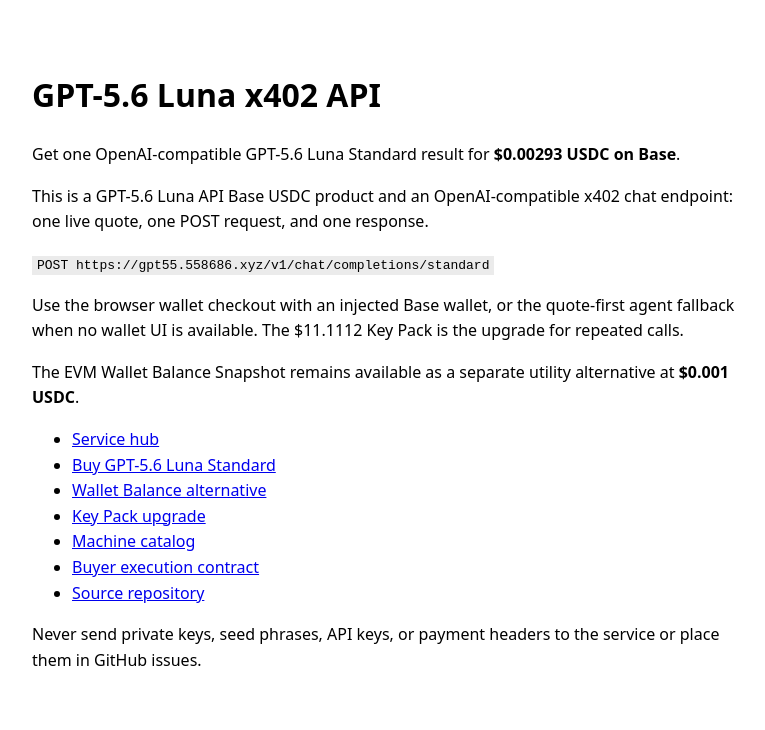
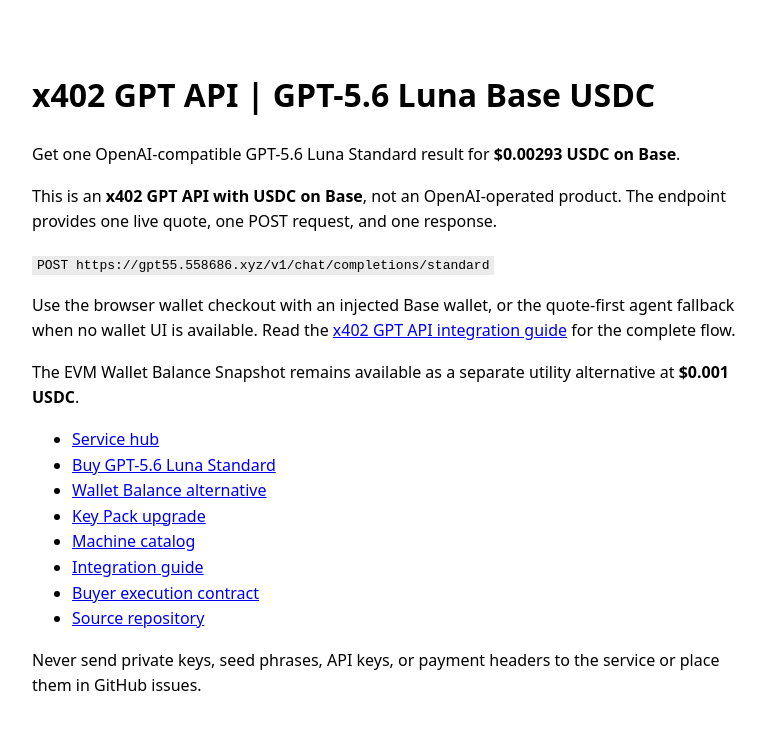
Before and after one commit to wangletiand/gpt55-x402-gateway, a website: page docs/index.html in a window 1280 px wide. Shown: the whole page, without its empty margins (248-1013 px from the left). Drawn offline with Linux system fonts and the light colour scheme.

Commit message:
Align GitHub Pages with x402 GPT API discovery
Merge verified Pages discovery copy and regression tests.

```diff
--- a/docs/index.html
+++ b/docs/index.html
@@ -3,25 +3,25 @@
 <head>
   <meta charset="utf-8">
   <meta name="viewport" content="width=device-width, initial-scale=1">
-  <title>GPT-5.6 Luna x402 API | OpenAI-Compatible | $0.00293 USDC</title>
-  <meta name="description" content="OpenAI-compatible GPT-5.6 Luna x402 API: one Base USDC request for $0.00293, paid by browser wallet or a quote-first agent fallback.">
+  <title>x402 GPT API | GPT-5.6 Luna Base USDC | $0.00293</title>
+  <meta name="description" content="x402 GPT API with USDC on Base: one OpenAI-compatible GPT-5.6 Luna Standard request for $0.00293, paid by browser wallet or a quote-first agent fallback.">
   <meta name="robots" content="index,follow,max-snippet:-1,max-image-preview:large,max-video-preview:-1">
   <meta property="og:type" content="website">
   <meta property="og:url" content="https://gpt55.558686.xyz/x402/service">
-  <meta property="og:title" content="GPT-5.6 Luna x402 API | OpenAI-Compatible | $0.00293 USDC">
-  <meta property="og:description" content="OpenAI-compatible GPT-5.6 Luna x402 API: one Base USDC request for $0.00293, paid by browser wallet or a quote-first agent fallback.">
+  <meta property="og:title" content="x402 GPT API | GPT-5.6 Luna Base USDC | $0.00293">
+  <meta property="og:description" content="x402 GPT API with USDC on Base: one OpenAI-compatible GPT-5.6 Luna Standard request for $0.00293, paid by browser wallet or a quote-first agent fallback.">
   <meta property="og:site_name" content="GPT55">
   <meta name="twitter:card" content="summary">
-  <meta name="twitter:title" content="GPT-5.6 Luna x402 API | OpenAI-Compatible | $0.00293 USDC">
-  <meta name="twitter:description" content="OpenAI-compatible GPT-5.6 Luna x402 API: one Base USDC request for $0.00293, paid by browser wallet or a quote-first agent fallback.">
+  <meta name="twitter:title" content="x402 GPT API | GPT-5.6 Luna Base USDC | $0.00293">
+  <meta name="twitter:description" content="x402 GPT API with USDC on Base: one OpenAI-compatible GPT-5.6 Luna Standard request for $0.00293, paid by browser wallet or a quote-first agent fallback.">
   <link rel="canonical" href="https://gpt55.558686.xyz/x402/service">
   <script type="application/ld+json">
     {
       "@context": "https://schema.org",
       "@type": "SoftwareApplication",
       "@id": "https://gpt55.558686.xyz/x402/service#software",
-      "name": "GPT-5.6 Luna Standard x402 API",
-      "description": "OpenAI-compatible GPT-5.6 Luna x402 API: one Base USDC request for $0.00293, paid by browser wallet or a quote-first agent fallback.",
+      "name": "x402 GPT API | GPT-5.6 Luna Standard",
+      "description": "x402 GPT API with USDC on Base: one OpenAI-compatible GPT-5.6 Luna Standard request for $0.00293, paid by browser wallet or a quote-first agent fallback. Not an OpenAI-operated product.",
       "url": "https://gpt55.558686.xyz/x402/service",
       "applicationCategory": "DeveloperApplication",
       "operatingSystem": "Web",
@@ -49,15 +49,17 @@
 </head>
 <body>
   <main>
-    <h1>GPT-5.6 Luna x402 API</h1>
+    <h1>x402 GPT API | GPT-5.6 Luna Base USDC</h1>
     <p>Get one OpenAI-compatible GPT-5.6 Luna Standard result for
       <strong>$0.00293 USDC on Base</strong>.</p>
-    <p>This is a GPT-5.6 Luna API Base USDC product and an OpenAI-compatible x402 chat
-      endpoint: one live quote, one POST request, and one response.</p>
+    <p>This is an <strong>x402 GPT API with USDC on Base</strong>, not an
+      OpenAI-operated product. The endpoint provides one live quote, one POST
+      request, and one response.</p>
     <p><code>POST https://gpt55.558686.xyz/v1/chat/completions/standard</code></p>
     <p>Use the browser wallet checkout with an injected Base wallet, or the
-      quote-first agent fallback when no wallet UI is available. The $11.1112
-      Key Pack is the upgrade for repeated calls.</p>
+      quote-first agent fallback when no wallet UI is available. Read the
+      <a href="https://gpt55.558686.xyz/x402/guides/ai-agent-x402-api">x402 GPT API integration guide</a>
+      for the complete flow.</p>
     <p>The EVM Wallet Balance Snapshot remains available as a separate utility
       alternative at <strong>$0.001 USDC</strong>.</p>
     <ul>
@@ -66,6 +68,7 @@
       <li><a href="https://gpt55.558686.xyz/x402/service?checkout=evm-wallet-balance">Wallet Balance alternative</a></li>
       <li><a href="https://x402-key.558686.xyz/x402/checkout">Key Pack upgrade</a></li>
       <li><a href="https://gpt55.558686.xyz/x402/service.json">Machine catalog</a></li>
+      <li><a href="https://gpt55.558686.xyz/x402/guides/ai-agent-x402-api">Integration guide</a></li>
       <li><a href="demand-first-checkout.html">Buyer execution contract</a></li>
       <li><a href="https://github.com/wangletiand/gpt55-x402-gateway">Source repository</a></li>
     </ul>
```
Also changed, not shown: tests/promotion-copy.test.mjs (+9 -0 lines).
